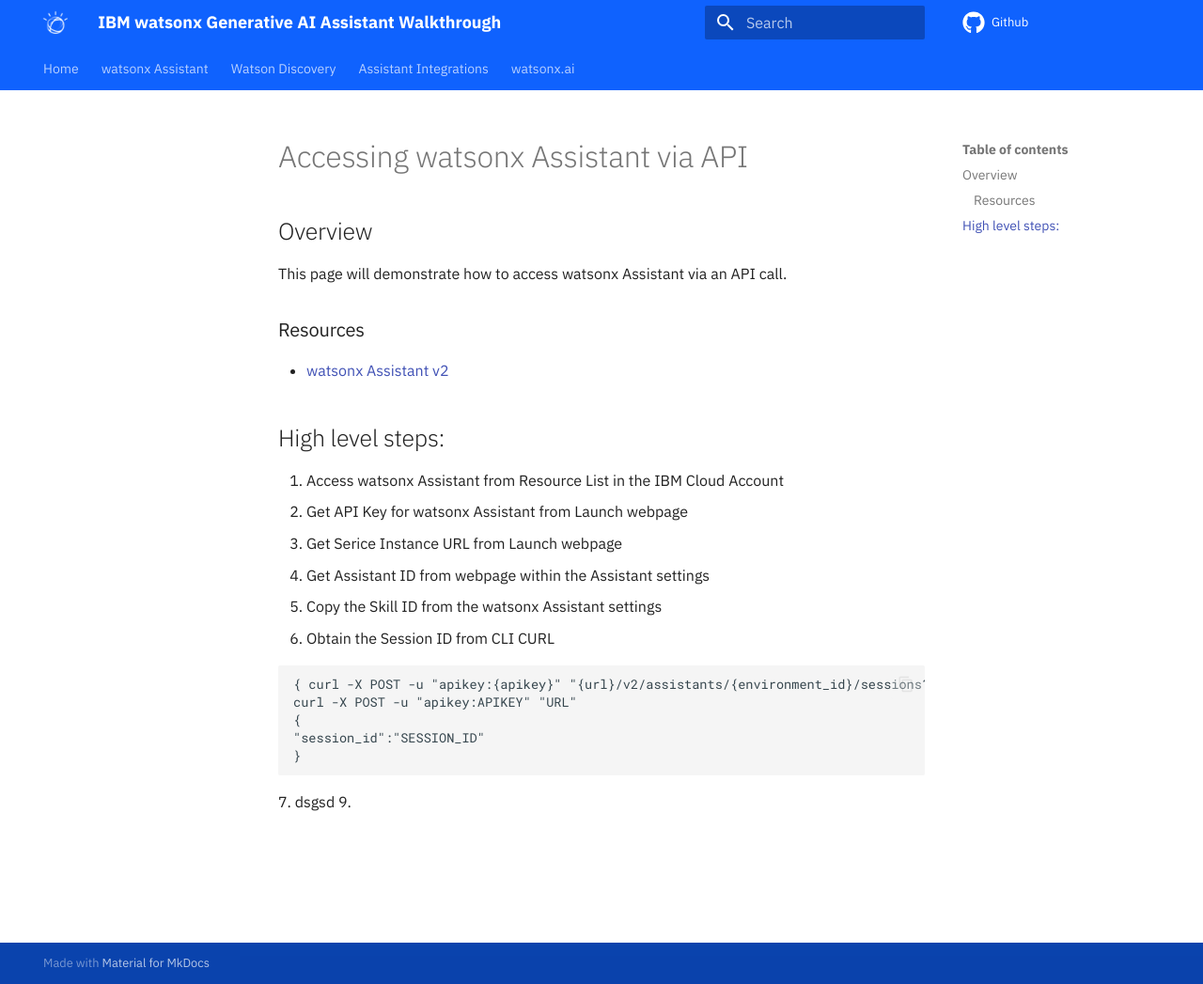
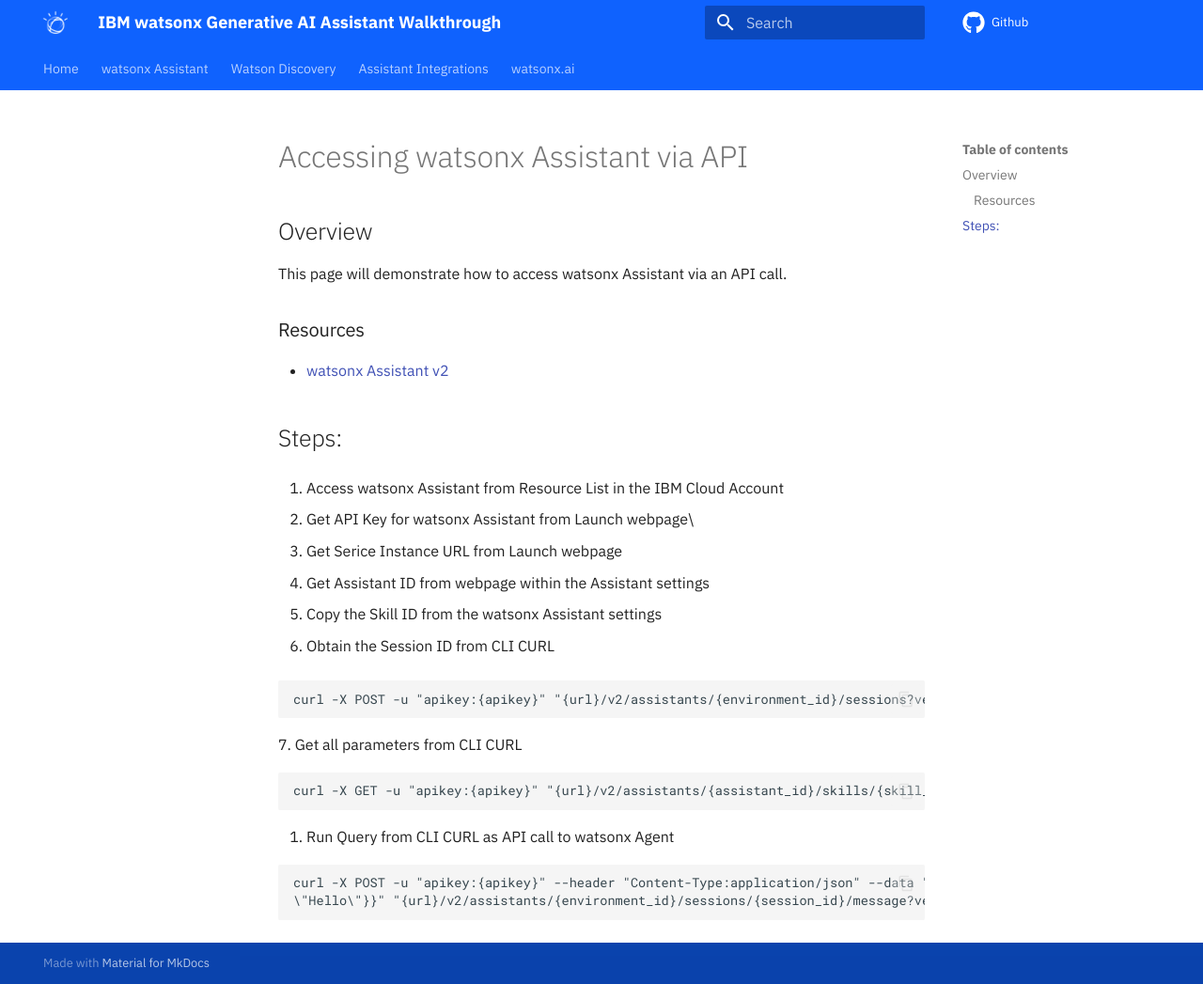
Before and after one commit to ibm-cloud-architecture/rag-documentation, an MkDocs documentation site: the page built from docs/watsonx-assistant/api-access.md, in a window 1280 px wide and 1047 px high. Shown: the whole window at 94% size. Built offline with MkDocs 1.6.1 and Material for MkDocs 9.7.7, drawn with Linux system fonts in a browser that asks for light colours.

Commit message:
Update api-access.md

````diff
--- a/docs/watsonx-assistant/api-access.md
+++ b/docs/watsonx-assistant/api-access.md
@@ -9,21 +9,32 @@
   - [watsonx Assistant v2](https://cloud.ibm.com/apidocs/assistant-v2)
 
 
-## High level steps:
+## Steps:
 
 1. Access watsonx Assistant from Resource List in the IBM Cloud Account
-2. Get API Key for watsonx Assistant from Launch webpage
+
+2. Get API Key for watsonx Assistant from Launch webpage\
+
 3. Get Serice Instance URL from Launch webpage
+
 4. Get Assistant ID from webpage within the Assistant settings
+
 5. Copy the Skill ID from the watsonx Assistant settings
+
 6. Obtain the Session ID from CLI CURL
 
 ```{}
-{ curl -X POST -u "apikey:{apikey}" "{url}/v2/assistants/{environment_id}/sessions?version=2021-11-27" }
-curl -X POST -u "apikey:APIKEY" "URL"
-{
-"session_id":"SESSION_ID"
-}
+curl -X POST -u "apikey:{apikey}" "{url}/v2/assistants/{environment_id}/sessions?version=2021-11-27"
 ```
-7. dsgsd
-9.
+7. Get all parameters from CLI CURL
+
+```{}
+curl -X GET -u "apikey:{apikey}" "{url}/v2/assistants/{assistant_id}/skills/{skill_id}?version=2021-11-27"
+```
+
+8. Run Query from CLI CURL as API call to watsonx Agent
+
+```{}
+curl -X POST -u "apikey:{apikey}" --header "Content-Type:application/json" --data "{\"input\": {\"text\":
+\"Hello\"}}" "{url}/v2/assistants/{environment_id}/sessions/{session_id}/message?version=2024-08-25"
+```
````
